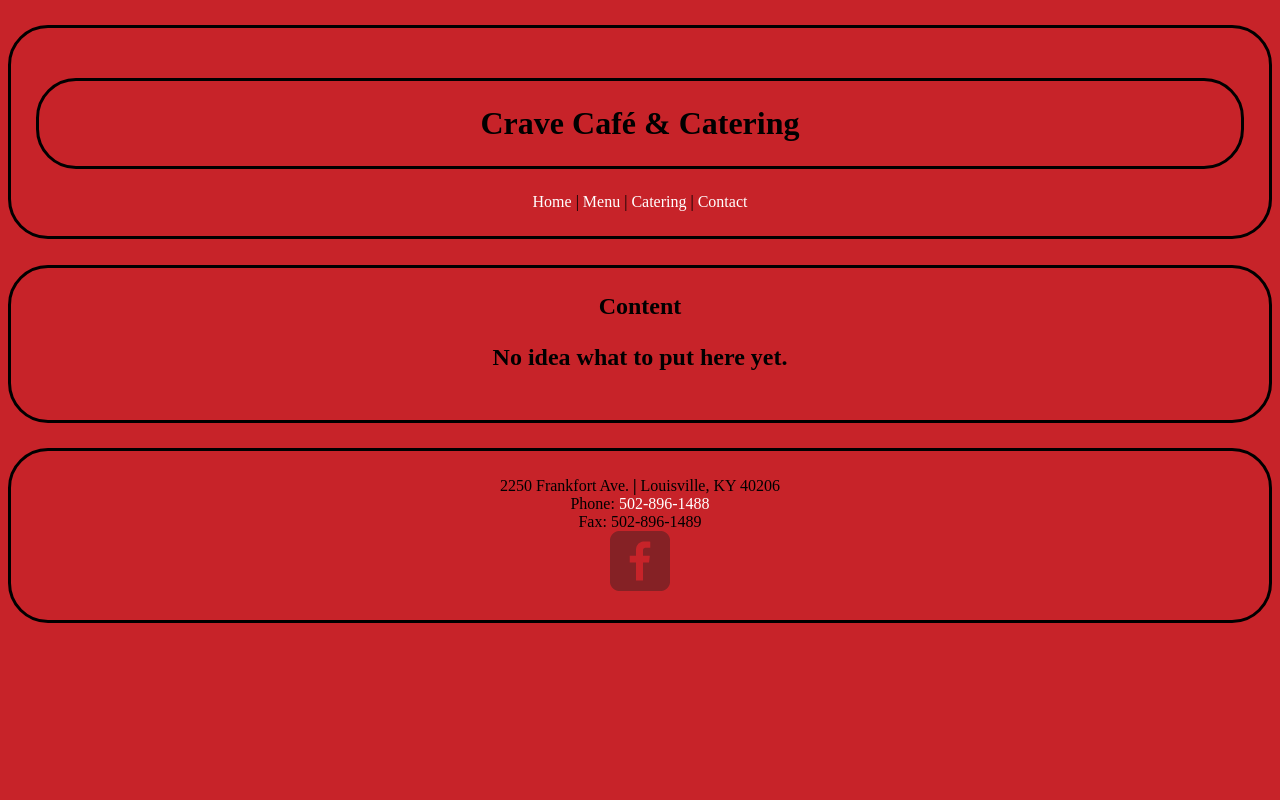
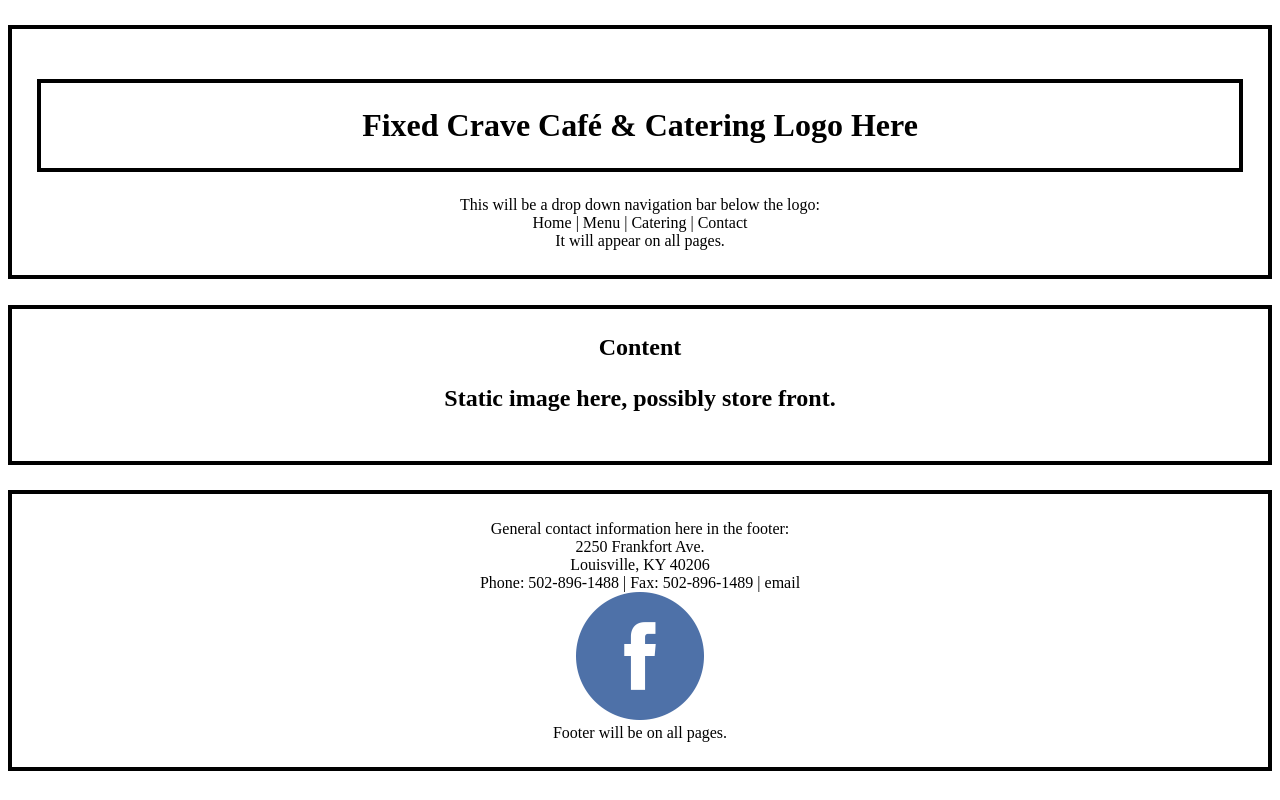
Before and after one commit to nldixon/codeLouisvilleProject, a plain HTML site: page index.html in a window 1280 px wide. Drawn offline with Linux system fonts and the light colour scheme.

Commit message:
Completed rough wireframe for site, added some images

```diff
--- a/css/main.css
+++ b/css/main.css
@@ -1,21 +1,20 @@
 /* General Layout */
 
 body {
-    background: #C72329;
+    background: #FFF;
 }
 
 a {
     text-decoration: none;
-    color: white;
+    color: #000;
 }
 
 a:hover {
-    color: darkred;
+    color: #0099FF;
 }
 
 header, footer, h1, h2 {
-    border: 3px solid black;
-    border-radius: 40px;
+    border: 4px solid black;
     padding: 2%;
     margin: 2% 0;
     text-align: center;
--- a/index.html
+++ b/index.html
@@ -8,18 +8,21 @@
     </head>
     <body>
         <header>
-          <h1>Crave Caf&eacute & Catering</h1>
+          <h1>Fixed  Crave Caf&eacute & Catering Logo Here</h1>
+          This will be a drop down navigation bar below the logo:<br>
           <a href="index.html">Home</a> | <a href="menu.html">Menu</a> | <a href="catering.html">Catering</a> | <a href="contact.html">Contact</a>
+          <br>It will appear on all pages.
         </header>
         <h2>
             Content
-            <p>No idea what to put here yet.</p>
+            <p>Static image here, possibly store front.</p>
         </h2>
         <footer>
-            2250 Frankfort Ave. <b>|</b> Louisville, KY 40206
-            <br>Phone: <a href="tel:1-502-896-1488">502-896-1488</a>
-            <br>Fax: 502-896-1489
-            <br><a href="https://www.facebook.com/cravecafecatering" target="_blank"><img src="img/facebook-wrap.png" alt="Facebook Logo" class="social-icon"></a>
+            General contact information here in the footer:
+            <br>2250 Frankfort Ave. <br>Louisville, KY 40206
+            <br>Phone: <a href="tel:1-502-896-1488">502-896-1488</a> | Fax: 502-896-1489 | <a href="email:cravecafe@bellsouth.net">email</a>
+            <br><a href="https://www.facebook.com/cravecafecatering" target="_blank"><img src="img/facebook_circle.png" alt="Facebook Logo" class="social-icon"></a>
+            <br>Footer will be on all pages.
         </footer>
     </body>
 </html>
```
Also changed, not shown: catering.html (+1 -0 lines), contact.html (+2 -0 lines), menu.html (+4 -0 lines), img/facebook-wrap.png (deleted), img/facebook.png (deleted), img/facebook_circle.png (added), img/google_circle.png (added), img/instagram_circle.png (added), img/mail.png (deleted), img/phone.png (deleted), img/twitter-wrap.png (deleted), img/twitter.png (deleted), img/twitter_circle.png (added).
